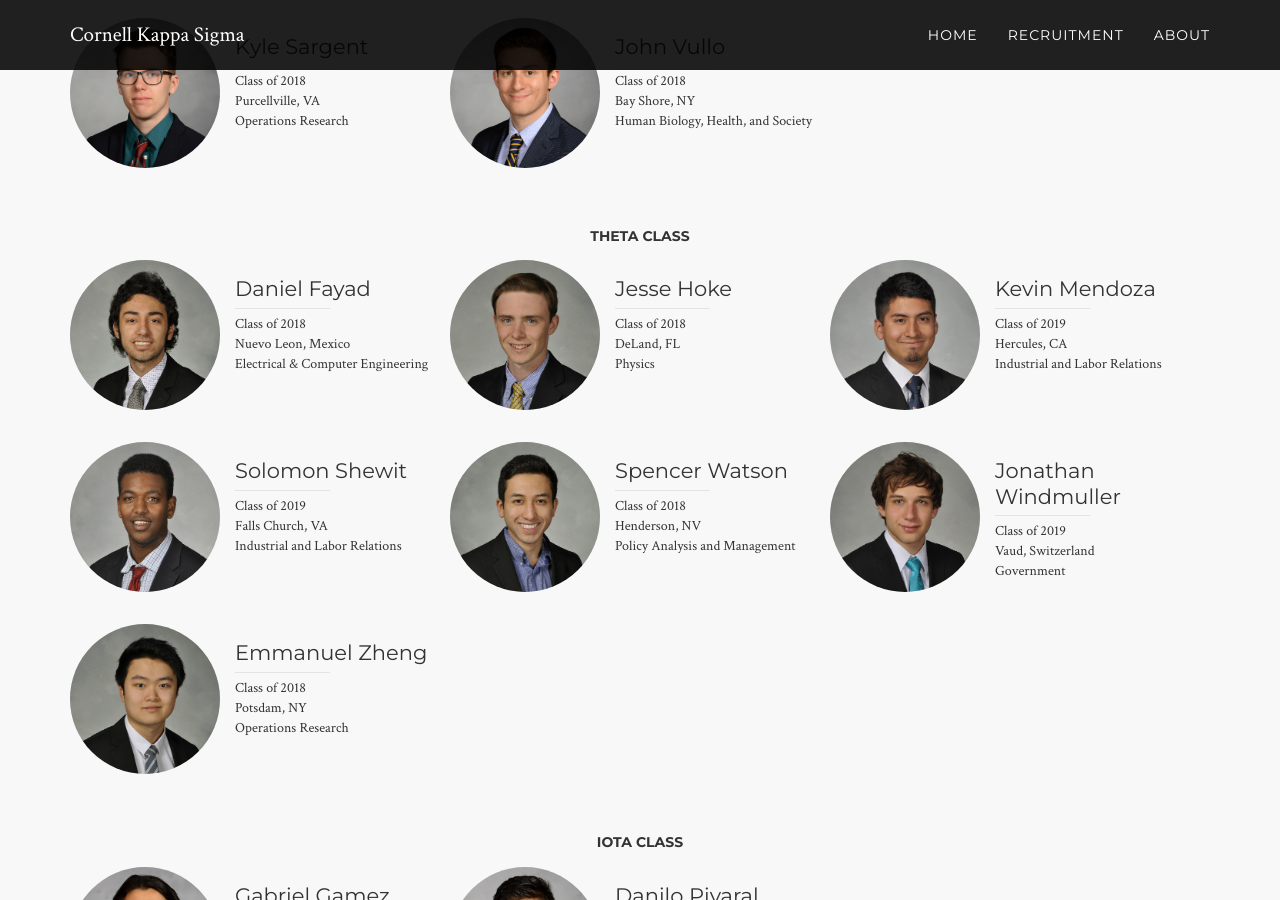
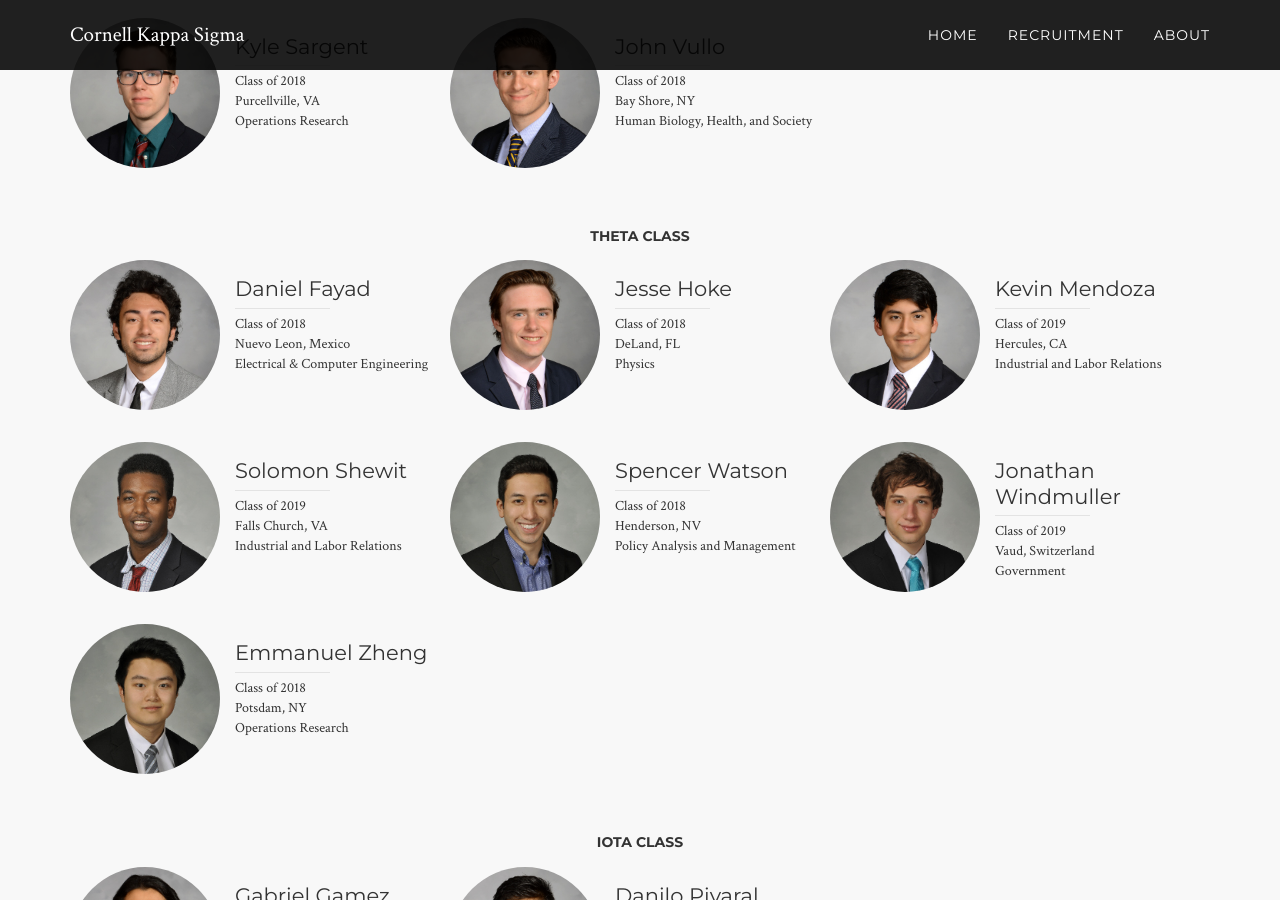
Before and after one commit to pjochillin/cornellkappasigma, a Jekyll site: the page built from index.html, in a window 1280 px wide and 900 px high, scrolled down 1898 px. Built offline with Jekyll 4.4.1, drawn with Linux system fonts in a browser that asks for light colours; nearby versions of some CDN libraries.

Commit message:
Update index.html

```diff
--- a/index.html
+++ b/index.html
@@ -308,7 +308,7 @@ layout: default
 
 
                         <div class="bro">
-                            <div class="face" style="background-image:url('assets/img/brothers/theta/Daniel Fayad.jpg')"></div>
+                            <div class="face" style="background-image:url('assets/img/brothers/theta-2017/27639_Daniel_Fayad_A616900_NY025KS A.jpg')"></div>
                             <div class="desc">
                                 <p class="name">Daniel Fayad</p>
                                 <div class="info">
@@ -323,7 +323,7 @@ layout: default
 
 
                          <div class="bro">
-                            <div class="face" style="background-image:url('assets/img/brothers/theta/Jesse Hoke.jpg')"></div>
+                            <div class="face" style="background-image:url('assets/img/brothers/theta-2017/27650_Jesse_Hoke_A616905_NY025KS A.jpg')"></div>
                             <div class="desc">
                                 <p class="name">Jesse Hoke</p>
                                 <div class="info">
@@ -338,7 +338,7 @@ layout: default
 
 
                         <div class="bro">
-                            <div class="face" style="background-image:url('assets/img/brothers/theta/Kevin Mendoza.jpg')"></div>
+                            <div class="face" style="background-image:url('assets/img/brothers/theta-2017/27665_Kevin_Mendoza_A616915_NY025KS A.jpg')"></div>
                             <div class="desc">
                                 <p class="name">Kevin Mendoza</p>
                                 <div class="info">
```
